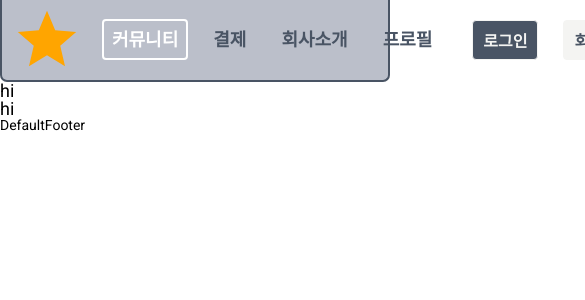
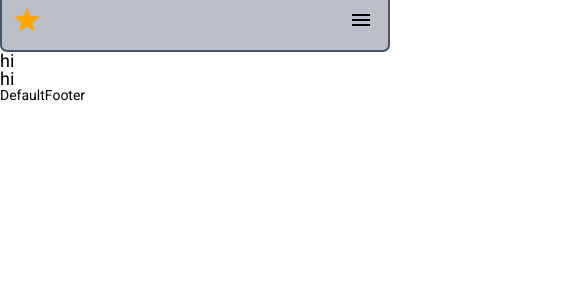
Before and after one commit to Develing1991/my-portfolio, a Next.js app: page / in a window 390 px wide. Shown: the top 300 px of the page, 585 px wide, since content can reach past the window. Built offline with nearby package versions, Linux system fonts and the light colour scheme.

Commit message:
header 반응형

```diff
--- a/src/components/commons/Button.tsx
+++ b/src/components/commons/Button.tsx
@@ -3,10 +3,12 @@ import { globalFontSize } from '@/src/commons/styles/font.styles';
 import styled from '@emotion/styled';
 interface ButtonProps {
 	reverse: boolean;
+	hide: boolean;
 }
 type IButtonProps = Partial<ButtonProps>;
 
 export const Button = styled.button`
+	display: ${({ hide = false }) => (hide ? 'none' : 'block')};
 	border: 1px solid ${globalColor.primary_dp1};
 	padding: 7px 10px;
 	border-radius: 4px;
--- a/src/components/layouts/headers/DefaultHeader.styles.ts
+++ b/src/components/layouts/headers/DefaultHeader.styles.ts
@@ -3,6 +3,8 @@ import { globalColor } from '@/src/commons/styles/color.styles';
 import { globalFontSize } from '@/src/commons/styles/font.styles';
 import ShoppingCartCheckoutIcon from '@mui/icons-material/ShoppingCartCheckout';
 import StarIcon from '@mui/icons-material/Star';
+import { Button } from '../../commons/Button';
+import MenuIcon from '@mui/icons-material/Menu';
 
 export const Header = styled.header``;
 export const Inner = styled.div`
@@ -18,11 +20,21 @@ export const InnerHeader = styled.div`
 	justify-content: space-between;
 	align-items: center;
 	padding: 5px 0;
+	position: relative;
+	@media screen and (max-width: 800px) {
+		flex-direction: column;
+		padding: 0 10px 10px 10px;
+	}
 `;
 
 export const HeaderLeft = styled.div`
 	display: flex;
 	align-items: center;
+	@media screen and (max-width: 800px) {
+		flex-direction: column;
+		align-items: stretch;
+		width: 100%;
+	}
 `;
 
 export const LogoDiv = styled.div``;
@@ -34,11 +46,22 @@ export const LogoIcon = styled(StarIcon)`
 	color: orange;
 	cursor: pointer;
 	margin-left: 10px;
+	@media screen and (max-width: 800px) {
+		width: 30px;
+		height: 30px;
+		margin: 5px 0 5px 0;
+	}
 `;
 
 export const Menu = styled.ul`
 	display: flex;
 	margin-left: 15px;
+	@media screen and (max-width: 800px) {
+		flex-direction: column;
+		margin: 0;
+		padding: 0;
+		display: ${({ show }: { show: boolean }) => (show ? 'block' : 'none')};
+	}
 `;
 
 export const MenuItem = styled.li`
@@ -55,6 +78,17 @@ export const MenuItem = styled.li`
 		color: ${globalColor.white};
 		border: 2px solid ${globalColor.white};
 	}
+	@media screen and (max-width: 800px) {
+		padding: 0px;
+		text-align: center;
+		margin: 0 0 5px 0;
+		&:first-child {
+			margin-top: 5px;
+		}
+		&:last-child {
+			margin: 0px;
+		}
+	}
 `;
 export const MenuItemText = styled.a`
 	padding: 8px;
@@ -64,6 +98,9 @@ export const MenuItemText = styled.a`
 		color: ${globalColor.white};
 		border: 2px solid ${globalColor.white};
 	}
+	@media screen and (max-width: 800px) {
+		display: block;
+	}
 `;
 
 // right
@@ -72,7 +109,17 @@ export const HeaderRight = styled.div`
 	align-items: center;
 	padding: 0 25px;
 	gap: 25px;
+	@media screen and (max-width: 800px) {
+		flex-direction: column;
+		align-items: stretch;
+		width: 100%;
+		padding: 0;
+		margin-top: 5px;
+		gap: 10px;
+		display: ${({ show }: { show: boolean }) => (show ? 'block' : 'none')};
+	}
 `;
+
 export const BasketDiv = styled.div`
 	width: 40px;
 	height: 40px;
@@ -84,6 +131,9 @@ export const BasketDiv = styled.div`
 	&:hover {
 		transition: all 0.2s ease-in;
 		transform: scale(1.15);
+	}
+	@media screen and (max-width: 800px) {
+		display: none;
 	}
 `;
 export const BasketIcon = styled(ShoppingCartCheckoutIcon)`
@@ -97,3 +147,21 @@ export const BasketIcon = styled(ShoppingCartCheckoutIcon)`
 	right: 0;
 	margin: auto;
 `;
+
+export const CustomButton = styled(Button)`
+	@media screen and (max-width: 800px) {
+		width: 100%;
+		display: block;
+		margin: 10px 0;
+	}
+`;
+
+export const ToggleButton = styled(MenuIcon)`
+	position: absolute;
+	display: none;
+	top: 8px;
+	right: 15px;
+	@media screen and (max-width: 800px) {
+		display: block;
+	}
+`;
--- a/src/components/layouts/headers/DefaultHeader.tsx
+++ b/src/components/layouts/headers/DefaultHeader.tsx
@@ -1,7 +1,11 @@
-import { Button } from '../../commons/Button';
+import { useState } from 'react';
 import * as S from './DefaultHeader.styles';
 
 export default function DefaultHeader() {
+	const [show, setShow] = useState(false);
+	const toggle = () => {
+		setShow((prev) => !prev);
+	};
 	return (
 		<>
 			<header>
@@ -11,7 +15,7 @@ export default function DefaultHeader() {
 							<S.LogoDiv>
 								<S.LogoIcon />
 							</S.LogoDiv>
-							<S.Menu>
+							<S.Menu show={show}>
 								<S.MenuItem>
 									<S.MenuItemText className="active">커뮤니티</S.MenuItemText>
 								</S.MenuItem>
@@ -26,13 +30,18 @@ export default function DefaultHeader() {
 								</S.MenuItem>
 							</S.Menu>
 						</S.HeaderLeft>
-						<S.HeaderRight>
-							<Button reverse>로그인</Button>
-							<Button>회원가입</Button>
+						<S.HeaderRight show={show}>
+							<S.CustomButton reverse>로그인</S.CustomButton>
+							<S.CustomButton>회원가입</S.CustomButton>
+							<S.CustomButton reverse hide>
+								장바구니
+							</S.CustomButton>
 							<S.BasketDiv>
 								<S.BasketIcon />
 							</S.BasketDiv>
 						</S.HeaderRight>
+						{/* 토글버튼 */}
+						<S.ToggleButton onClick={toggle} />
 					</S.InnerHeader>
 				</S.Inner>
 			</header>
```
